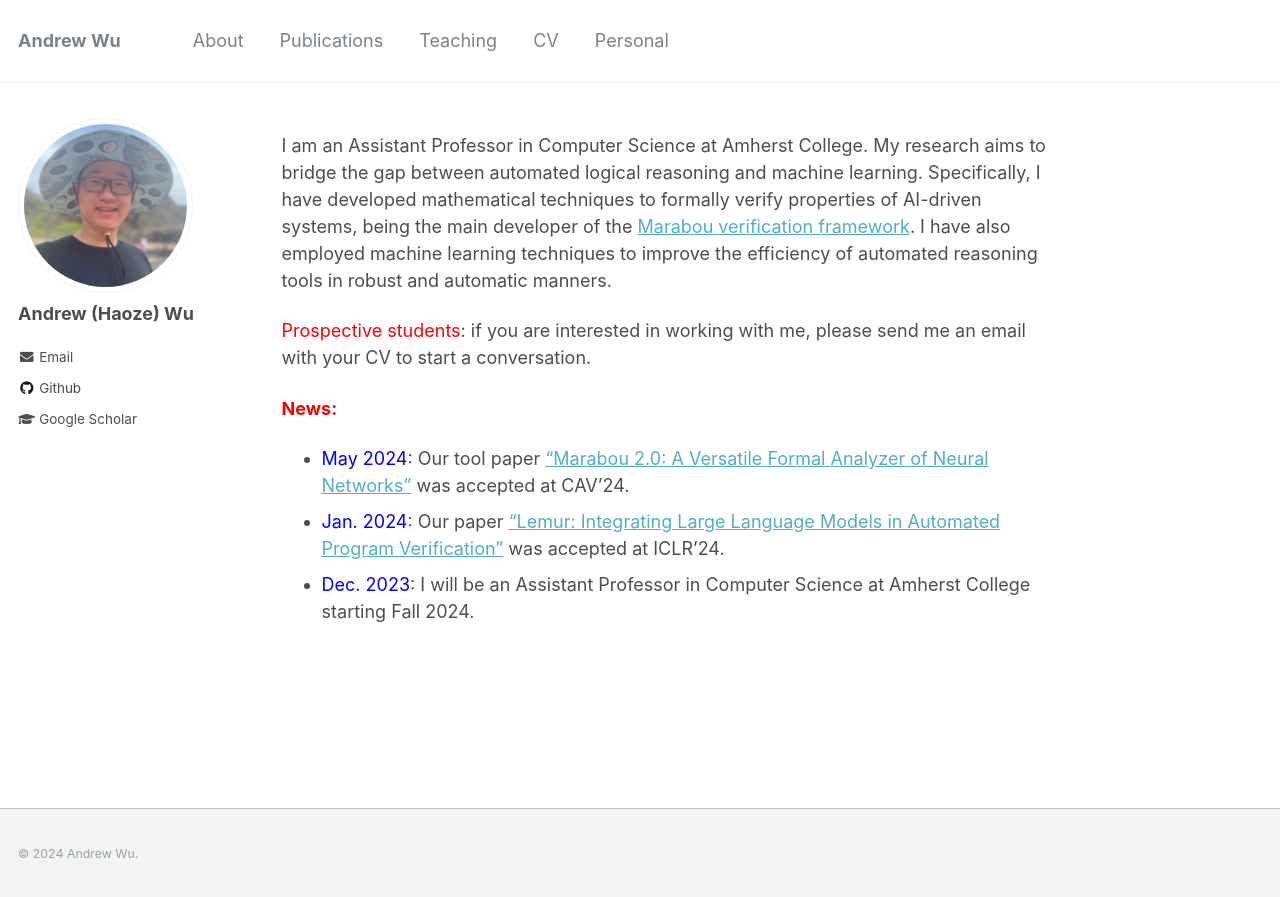
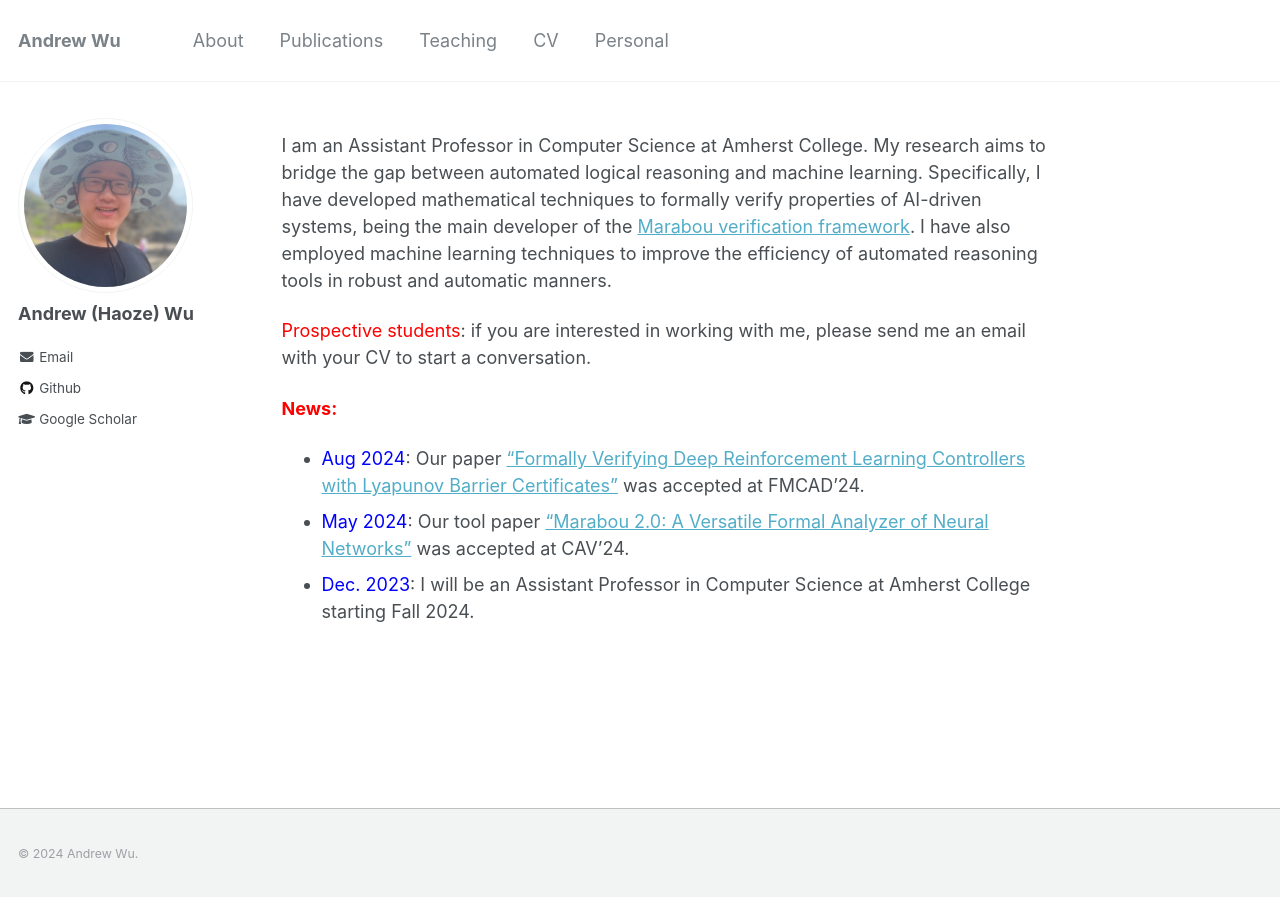
Before and after one commit to wu-haoze/wu-haoze.github.io, a Jekyll site: the page built from _pages/about.md, in a window 1280 px wide. Shown: the top 897 px of the page. Built offline with Jekyll 4.4.1, drawn with Linux system fonts in a browser that asks for light colours.

Commit message:
Update about.md

```diff
--- a/_pages/about.md
+++ b/_pages/about.md
@@ -13,6 +13,6 @@ I am an Assistant Professor in Computer Science at Amherst College. My research
 <span style="color:red">Prospective students</span>: if you are interested in working with me, please send me an email with your CV to start a conversation.
 
 <span style="color:red">**News:**</span>
+- <span style="color:blue">Aug 2024</span>: Our paper ["Formally Verifying Deep Reinforcement Learning Controllers with Lyapunov Barrier Certificates"](https://arxiv.org/abs/2405.14058){:target="_blank"} was accepted at FMCAD'24.
 - <span style="color:blue">May 2024</span>: Our tool paper ["Marabou 2.0: A Versatile Formal Analyzer of Neural Networks"](https://arxiv.org/abs/2401.14461){:target="_blank"} was accepted at CAV'24.
-- <span style="color:blue">Jan. 2024</span>: Our paper ["Lemur: Integrating Large Language Models in Automated Program Verification"](https://arxiv.org/abs/2310.04870){:target="_blank"} was accepted at ICLR'24.
 - <span style="color:blue">Dec. 2023</span>: I will be an Assistant Professor in Computer Science at Amherst College starting Fall 2024.
```
